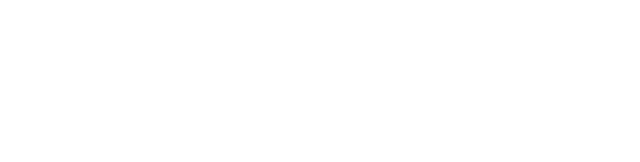
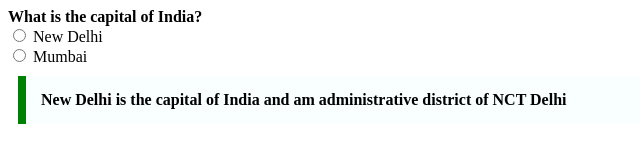
Before and after one commit to acciojob/trivia-TusharBohra, a website: page main.html in a window 1280 px wide. Shown: the whole page, without its empty margins (0-640 px from the left). Drawn offline with Linux system fonts and the light colour scheme.

Commit message:
Update main.html

```diff
--- a/main.html
+++ b/main.html
@@ -4,13 +4,35 @@
 
 <head>
 	<link rel="stylesheet" href="styles.css">
+	<style>
+		blockquote{
+			max-width: 600px;
+			margin: 10px;
+			background-color: #f8fffe;
+			font-weight: bold;
+			padding:15px;
+			border-left: 8px solid green;
+		}
+	</style>
 </head>
 
 <body>
 	<!-- the entire body must be written by student -->
     <script type="text/javascript" src="./script.js">
 </script>
+	<b>What is the capital of India?</b>
+	<div>
+	<input type="radio" id="New Delhi" >
+	<label for="New Delhi">New Delhi</label><br>
+	<input type="radio" id="Mumbai" >
+	<label for="Mumbai">Mumbai</label>
 
+	<div>
+		<blockquote cite="https://en.wikipedia.org/wiki/New_Delhi ">
+			New Delhi is the capital of India and  am administrative district of NCT Delhi
+		</blockquote>
+	</div>
+</form>
 </body>
 
 </html>
```
